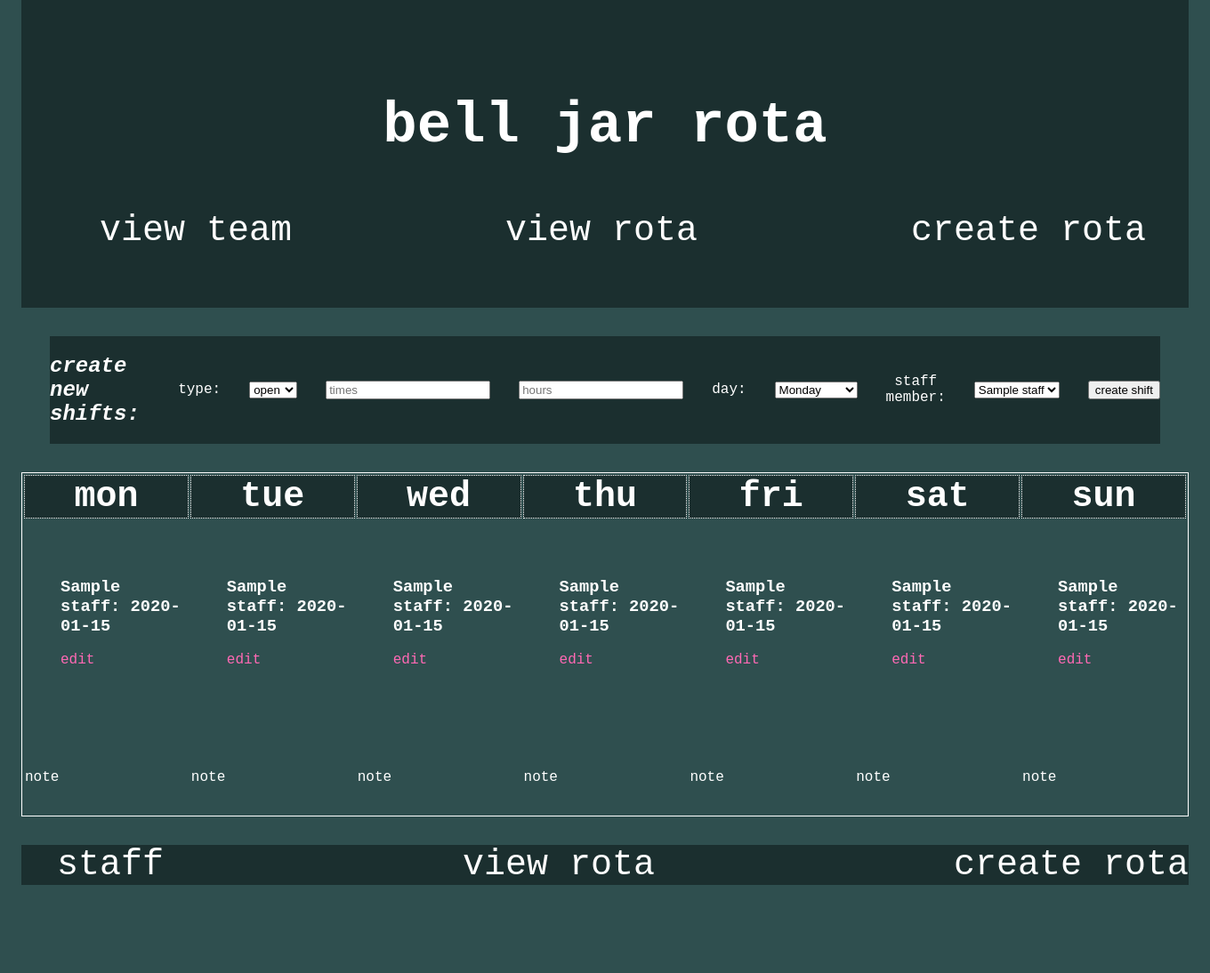
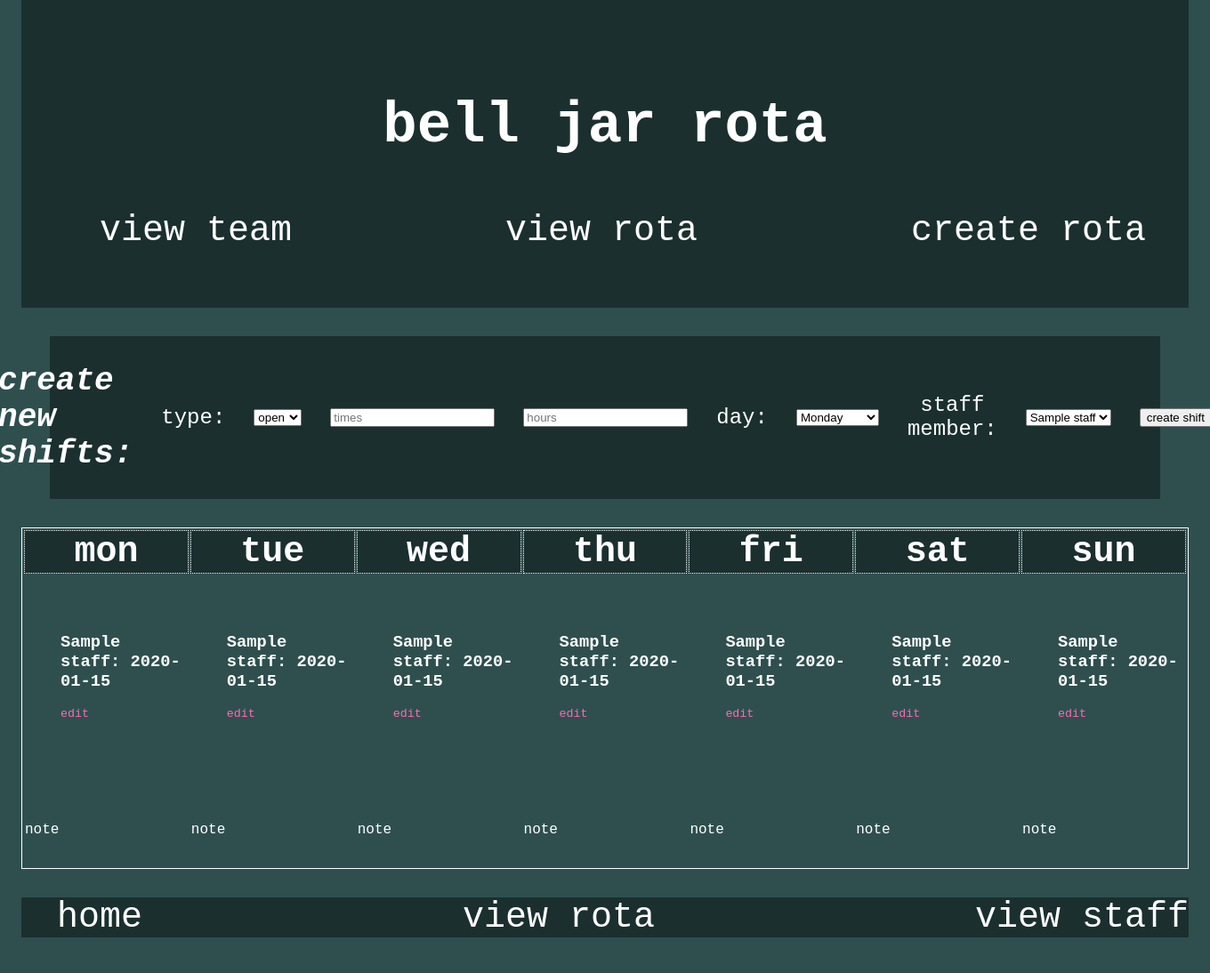
Before and after one commit to impregnablequestion/projects, a Flask app: page /shifts/create in a window 1360 px wide. Shown: the part 25-1119 px from the top of the page at 89% size. Before the commit the page ends 1020 px from the top, so only its background shows below. Run offline with Flask 2, Linux system fonts and the light colour scheme; a database or web service that is not in the repository returns one stand-in record (values such as "Sample title"); some libraries are stand-ins or nearby versions.

Commit message:
added more styling, and some pathways back from edit screens

```diff
--- a/project_1/belljar_rota/static/css/forms.css
+++ b/project_1/belljar_rota/static/css/forms.css
@@ -10,6 +10,12 @@
     justify-content: center;
     align-items: center;
     gap: 2rem;
-    font-size: medium;
+    font-size: 24px;
     border: 1rem rgb(27, 47, 47);
 }
+
+#staff_edit_buttons_container {
+    display: flex;
+    justify-content: center;
+    margin: 1rem;
+}
--- a/project_1/belljar_rota/static/css/general.css
+++ b/project_1/belljar_rota/static/css/general.css
@@ -4,6 +4,7 @@ body {
     padding: 1rem;
     text-align: center;
     font-family: "Courier New", monospace;
+    /* font-family: "Raleway"; */
 }
 
 header {
--- a/project_1/belljar_rota/static/css/tables.css
+++ b/project_1/belljar_rota/static/css/tables.css
@@ -21,9 +21,14 @@ td {
 }
 
 .view_edit_link {
-    color: hotpink
+    color: hotpink;
+    text-align: center
 }
 
 table > td > ul > li {
-    border: 2px dotted
+    border: 2px dotted;
 }
+
+.edit {
+    font-size: smaller;
+}
--- a/project_1/belljar_rota/templates/base.html
+++ b/project_1/belljar_rota/templates/base.html
@@ -7,6 +7,7 @@
     <link rel="stylesheet" href="{{url_for('static', filename='css/links.css')}}">
     <link rel="stylesheet" href="{{url_for('static', filename='css/tables.css')}}">
     <link rel="stylesheet" href="{{url_for('static', filename='css/forms.css')}}">
+    <link href="https://fonts.googleapis.com/css2?family=Inconsolata:wght@200;400;700&family=Raleway:wght@100;400&display=swap" rel="stylesheet">
     <title>bell jar rota</title>
 </head>
 <body>
@@ -29,9 +30,9 @@
     <footer>
         <nav>
             <ul>
-                <li><a href="/">staff</a></li>
-                <li><a href="/">view rota</a></li>
-                <li><a href="/">create rota</a></li>
+                <li><a href="/">home</a></li>
+                <li><a href="/shifts/">view rota</a></li>
+                <li><a href="/staff/">view staff</a></li>
             </ul>
         </nav>
     </footer>
--- a/project_1/belljar_rota/templates/shifts/create_rota.html
+++ b/project_1/belljar_rota/templates/shifts/create_rota.html
@@ -31,7 +31,7 @@
         <input type="submit" value="create shift">
     </form>
     </div>
-    <table>
+    <table id="rota-display">
         <tr>
             <th><a href="/shifts/Mon">mon</a></th>
             <th><a href="/shifts/Tue">tue</a></th>
@@ -45,45 +45,45 @@
             <td>{% for shift in mon_shifts %}
                 <ul>
                     <li><h3>{{shift.staff_member.name}}: {{shift.times}}</h3></li>
-                    <li><a href="/shifts/shift/{{ shift.id }}" class="view_edit_link">edit</a></li>
+                    <li class="edit"><a href="/shifts/shift/{{ shift.id }}" class="view_edit_link">edit</a></li>
                 </ul>
             {% endfor %}
             </td>
             <td>{% for shift in tue_shifts %}
                 <ul>
                     <li><h3>{{shift.staff_member.name}}: {{shift.times}}</h3></li>
-                    <li><a href="/shifts/shift/{{ shift.id }}" class="view_edit_link">edit</a></li>
+                    <li class="edit"><a href="/shifts/shift/{{ shift.id }}" class="view_edit_link">edit</a></li>
                 </ul>
             {% endfor %}
             </td>
             <td>{% for shift in wed_shifts %}
                 <ul>
                     <li><h3>{{shift.staff_member.name}}: {{shift.times}}</h3></li>
-                    <li><a href="/shifts/shift/{{ shift.id }}" class="view_edit_link">edit</a></li>
+                    <li class="edit"><a href="/shifts/shift/{{ shift.id }}" class="view_edit_link">edit</a></li>
                 </ul>
             {% endfor %}
             <td>{% for shift in thu_shifts %}
                 <ul>
                     <li><h3>{{shift.staff_member.name}}: {{shift.times}}</h3></li>
-                    <li><a href="/shifts/shift/{{ shift.id }}" class="view_edit_link">edit</a></li>
+                    <li class="edit"><a href="/shifts/shift/{{ shift.id }}" class="view_edit_link">edit</a></li>
                 </ul>
             {% endfor %}
             <td>{% for shift in fri_shifts %}
                 <ul>
                     <li><h3>{{shift.staff_member.name}}: {{shift.times}}</h3></li>
-                    <li><a href="/shifts/shift/{{ shift.id }}" class="view_edit_link">edit</a></li>
+                    <li class="edit"><a href="/shifts/shift/{{ shift.id }}" class="view_edit_link">edit</a></li>
                 </ul>
             {% endfor %}
             <td>{% for shift in sat_shifts %}
                 <ul>
                     <li><h3>{{shift.staff_member.name}}: {{shift.times}}</h3></li>
-                    <li><a href="/shifts/shift/{{ shift.id }}" class="view_edit_link">edit</a></li>
+                    <li class="edit"><a href="/shifts/shift/{{ shift.id }}" class="view_edit_link">edit</a></li>
                 </ul>
             {% endfor %}
             <td>{% for shift in sun_shifts %}
                 <ul>
                     <li><h3>{{shift.staff_member.name}}: {{shift.times}}</h3></li>
-                    <li><a href="/shifts/shift/{{ shift.id }}" class="view_edit_link">edit</a></li>
+                    <li class="edit"><a href="/shifts/shift/{{ shift.id }}" class="view_edit_link">edit</a></li>
                 </ul>
             {% endfor %}
         </tr>
--- a/project_1/belljar_rota/templates/staff/edit.html
+++ b/project_1/belljar_rota/templates/staff/edit.html
@@ -1,8 +1,12 @@
 {% extends 'base.html' %}
 {% block content %}
     <h2>edit {{staff_member.name}}</h2>
-    <form id="edit_staff_member" action="/staff/edit/{{staff_member.id}}" method="post">
+    <form id="edit-staff-member" action="/staff/edit/{{staff_member.id}}" method="post">
         <input type="text" placeholder="name" name="name" id="name">
         <input type="submit" value="confirm">
     </form>
+    <form id="back-staff-member" action="/staff/{{staff_member.id}}" method="get">
+        <input type="submit" value="back">
+    </form>
+
 {% endblock %}
```
Also changed, not shown: project_1/belljar_rota/templates/shifts/rota.html (+8 -8 lines), project_1/belljar_rota/templates/staff/staff.html (+4 -3 lines), project_1/belljar_rota/templates/staff/staff_member.html (+7 -3 lines).
